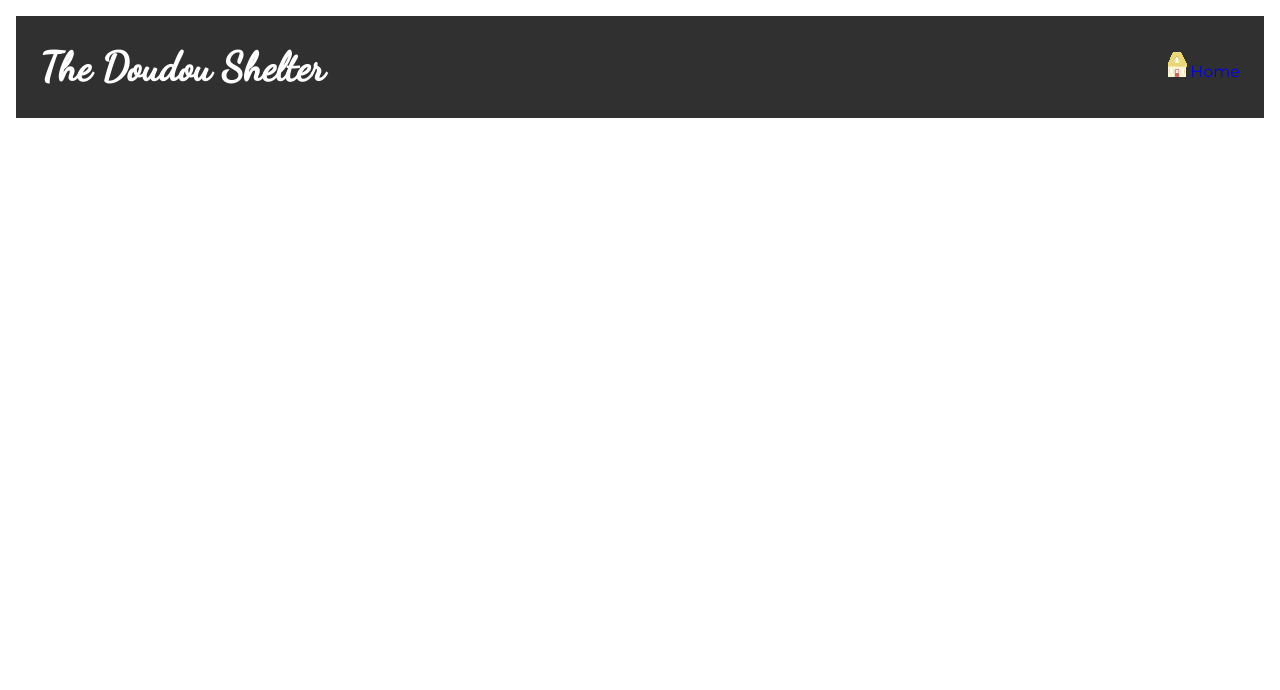
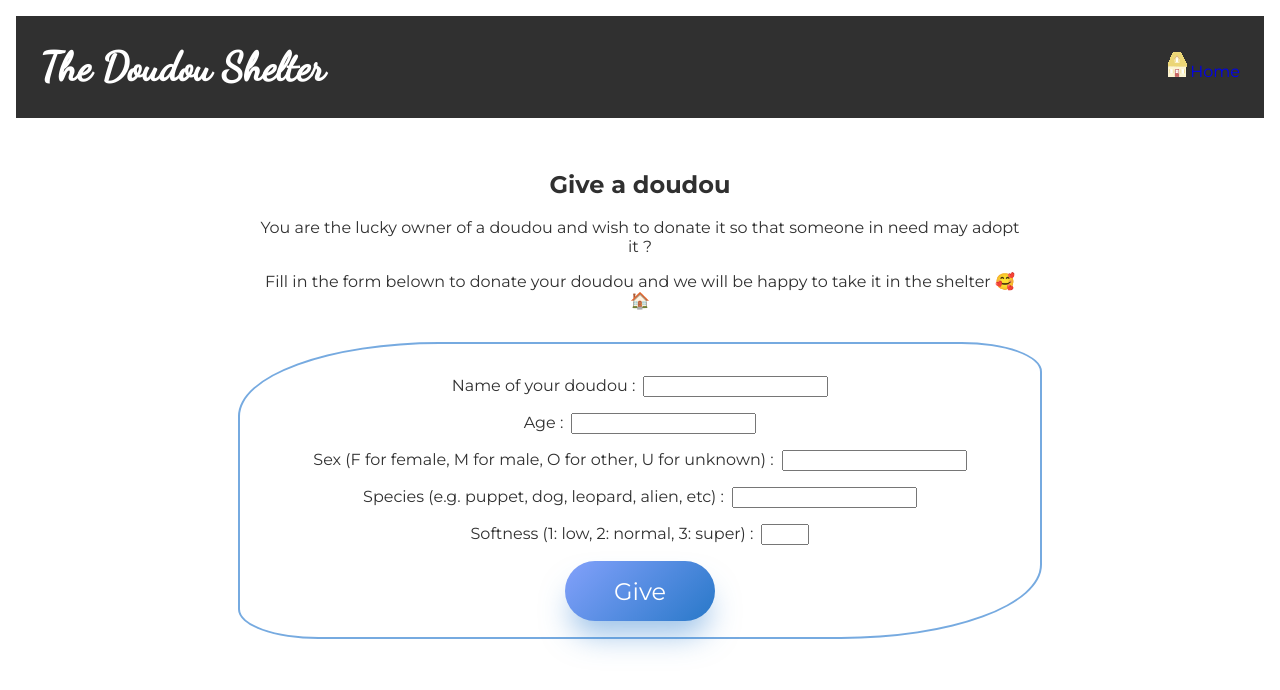
Before and after one commit to Aphios/Doudou_Shelter, a React (Create React App) app in the folder client/: page /give in a window 1280 px wide. Shown: the top 690 px of the page. Built offline with nearby package versions, Linux system fonts and the light colour scheme.

Commit message:
created give page and 404 page

```diff
--- a/client/src/components/GiveForm.js
+++ b/client/src/components/GiveForm.js
@@ -0,0 +1,33 @@
+import React from 'react';
+
+const GiveForm = () => {
+    return (
+        <div className="give-form centered">
+            <form action="" method="post">
+                <p>
+                    <label htmlFor="doudou-name">Name of your doudou :</label>
+                    <input className="give-input" type="text" name="doudou-name" id="doudou-name" />
+                </p>
+                <p>
+                    <label htmlFor="age">Age :</label>
+                    <input className="give-input" type="number" name="age" id="age" />
+                </p>
+                <p>
+                    <label htmlFor="sex">Sex (F for female, M for male, O for other, U for unknown) :</label>
+                    <input className="give-input" type="text" name="sex" id="sex" />
+                </p>
+                <p>
+                    <label htmlFor="species">Species (e.g. puppet, dog, leopard, alien, etc) :</label>
+                    <input className="give-input" type="text" name="species" id="species" />
+                </p>
+                <p>
+                    <label htmlFor="softness">Softness (1: low, 2: normal, 3: super) :</label>
+                    <input className="give-input" type="number" name="softness" id="softness" min="1" max="3"/>
+                </p>
+                <button className="btn btn-give">Give</button>
+            </form>
+        </div>
+    );
+};
+
+export default GiveForm;
--- a/client/src/components/Intro.js
+++ b/client/src/components/Intro.js
@@ -2,7 +2,7 @@ import React from 'react';
 
 const Intro = ({children}) => {
     return (
-        <div className="intro">
+        <div className="intro centered">
             {children}
         </div>
     );
--- a/client/src/components/Navigation.js
+++ b/client/src/components/Navigation.js
@@ -3,7 +3,7 @@ import {NavLink} from 'react-router-dom';
 
 const Navigation = () => {
     return (
-        <div className="navigation">
+        <div className="navigation centered">
             <button className="btn btn-adopt">
                 <NavLink exact to="/adopt">
                   Adopt
--- a/client/src/pages/Give.js
+++ b/client/src/pages/Give.js
@@ -1,10 +1,18 @@
 import React from 'react';
 import Banner from '../components/Banner';
+import Intro from '../components/Intro';
+import GiveForm from '../components/GiveForm';
 
 const Give = () => {
     return (
         <div className="give">
             <Banner />
+            <Intro>
+                <h2>Give a doudou</h2>
+                <p>You are the lucky owner of a doudou and wish to donate it so that someone in need may adopt it ?</p>
+                <p>Fill in the form belown to donate your doudou and we will be happy to take it in the shelter 🥰🏠</p>
+            </Intro>
+            <GiveForm />
         </div>
     );
 };
--- a/client/src/pages/NotFound.js
+++ b/client/src/pages/NotFound.js
@@ -1,11 +1,12 @@
 import React from 'react';
 import Banner from '../components/Banner';
+import Intro from '../components/Intro';
 
 const NotFound = () => {
     return (
         <div className="notfound">
             <Banner />
-            <h1>404 Not Found</h1>
+            <Intro><h1>404 Not Found</h1></Intro>
         </div>
     );
 };
--- /dev/null
+++ b/client/src/styles/_giveform.scss
@@ -0,0 +1,21 @@
+.give-form{
+    border-radius: 25% 10%;
+    border: 2px solid rgba(60,135,211,0.7);
+    padding : 1rem;
+    .give-input{
+        margin-left: 0.5rem;
+    }
+    .btn.btn-give{
+        transition: all .3s ease-in-out;
+        color: white;
+        font-family: 'Montserrat', sans-serif;
+        @include createButton(150px, 60px, 50px,#83A1FB,#2878C8, rgba(60,135,211,0.5));
+        &:hover{
+            transform: scale(1.1);
+            box-shadow: none;
+          }
+          &:active{
+            opacity: 0.5;
+          }
+    }
+}
--- a/client/src/styles/_intro.scss
+++ b/client/src/styles/_intro.scss
@@ -1,6 +1,3 @@
 .intro{
     text-align: center;
-    margin: 1.5rem;
-    width: 60%;
-    margin: auto;
 }
--- a/client/src/styles/_main_settings.scss
+++ b/client/src/styles/_main_settings.scss
@@ -21,6 +21,9 @@ a{
     &:visited{
         color:white;
     }
+    &:hover{
+        text-shadow: 2px 2px 5px #ccccff;
+    }
 }
 
 ul{
@@ -41,3 +44,11 @@ ul{
     font-size: 24px;
     color: white;
 }
+
+.centered{
+    width: 60%;
+    margin: auto;
+    padding-top: 1rem;
+    padding-bottom: 1rem;
+    text-align: center;
+}
--- a/client/src/styles/_navigation.scss
+++ b/client/src/styles/_navigation.scss
@@ -2,8 +2,6 @@
     display: flex;
     justify-content: space-around;
     align-items: center;
-    width: 60%;
-    margin: auto;
     padding: 2rem;
 
     .btn{
--- a/client/src/styles/index.scss
+++ b/client/src/styles/index.scss
@@ -1,4 +1,5 @@
-@import './_main_settings';
-@import './_navigation';
-@import './_banner';
-@import './intro';
+@import './_main_settings.scss';
+@import './_navigation.scss';
+@import './_banner.scss';
+@import './_intro.scss';
+@import './_giveform.scss';
```
